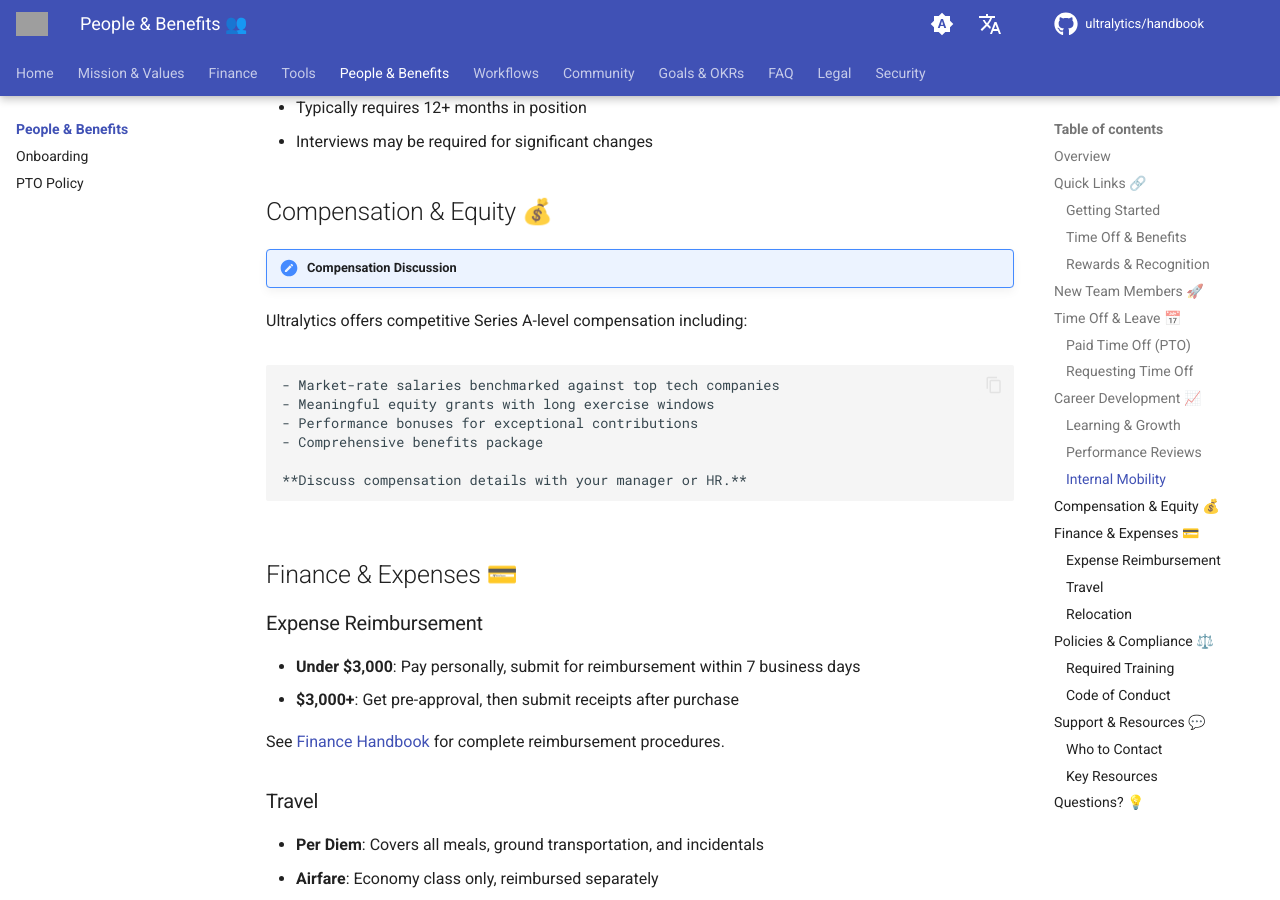
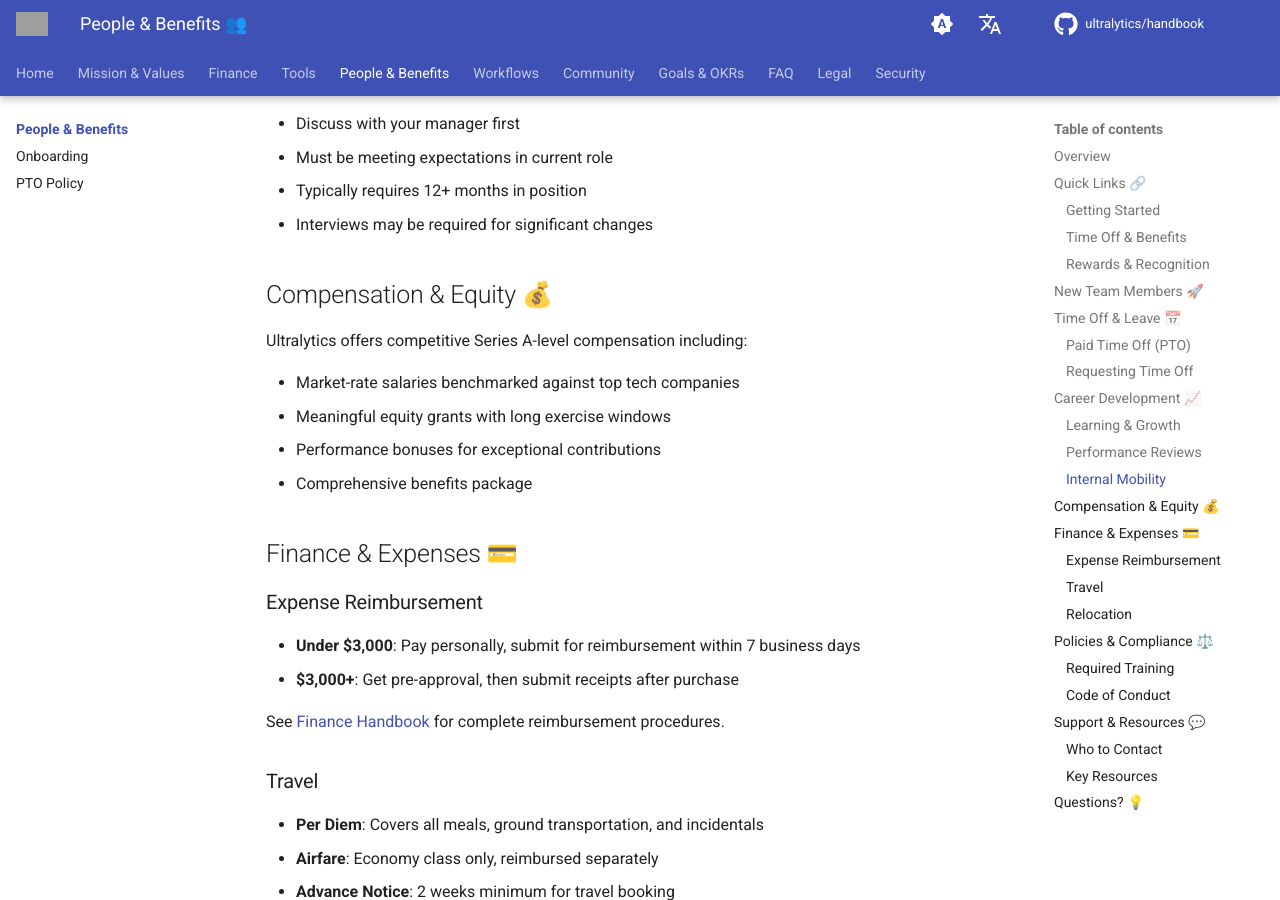
Before and after one commit to ultralytics/handbook, an MkDocs documentation site: the page built from docs/en/people/index.md, in a window 1280 px wide and 900 px high, scrolled down 2716 px. Built offline with MkDocs 1.6.1 and Material for MkDocs 9.7.7, drawn with Linux system fonts in a browser that asks for light colours; comment, search, counter and statistics services are not loaded; some of the changed text lies outside the part shown; grey boxes are pictures that could not be loaded.

Commit message:
Add people/index.md

```diff
--- a/docs/en/people/index.md
+++ b/docs/en/people/index.md
@@ -95,15 +99,12 @@
 
 ## Compensation & Equity 💰
 
-!!! note "Compensation Discussion"
 Ultralytics offers competitive Series A-level compensation including:
 
-    - Market-rate salaries benchmarked against top tech companies
-    - Meaningful equity grants with long exercise windows
-    - Performance bonuses for exceptional contributions
-    - Comprehensive benefits package
-
-    **Discuss compensation details with your manager or HR.**
+- Market-rate salaries benchmarked against top tech companies
+- Meaningful equity grants with long exercise windows
+- Performance bonuses for exceptional contributions
+- Comprehensive benefits package
 
 ## Finance & Expenses 💳
 
```
Also changed, not shown: other parts of docs/en/people/index.md (+5 -1 lines).
